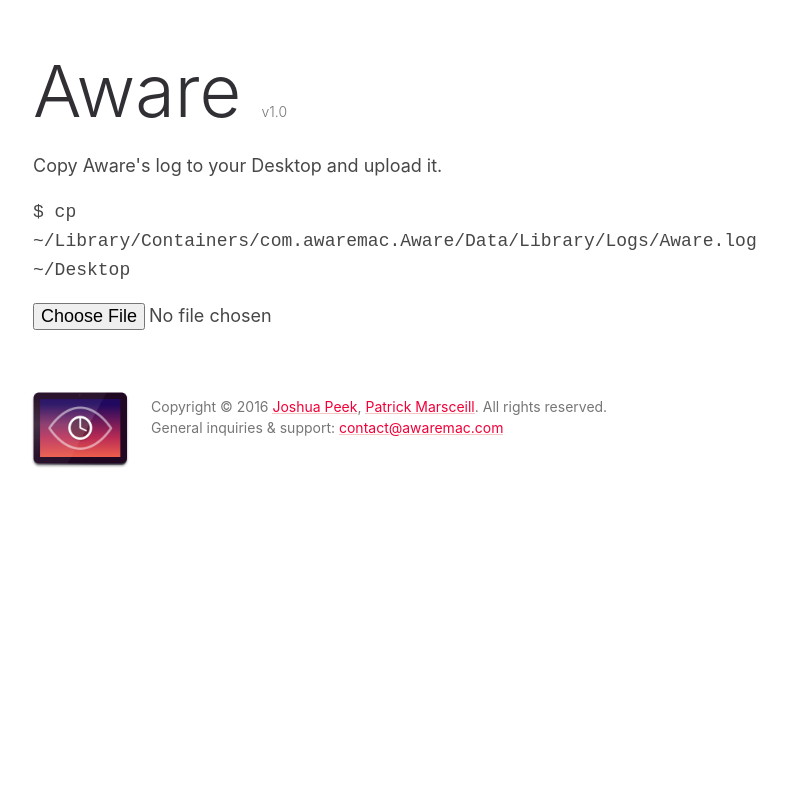
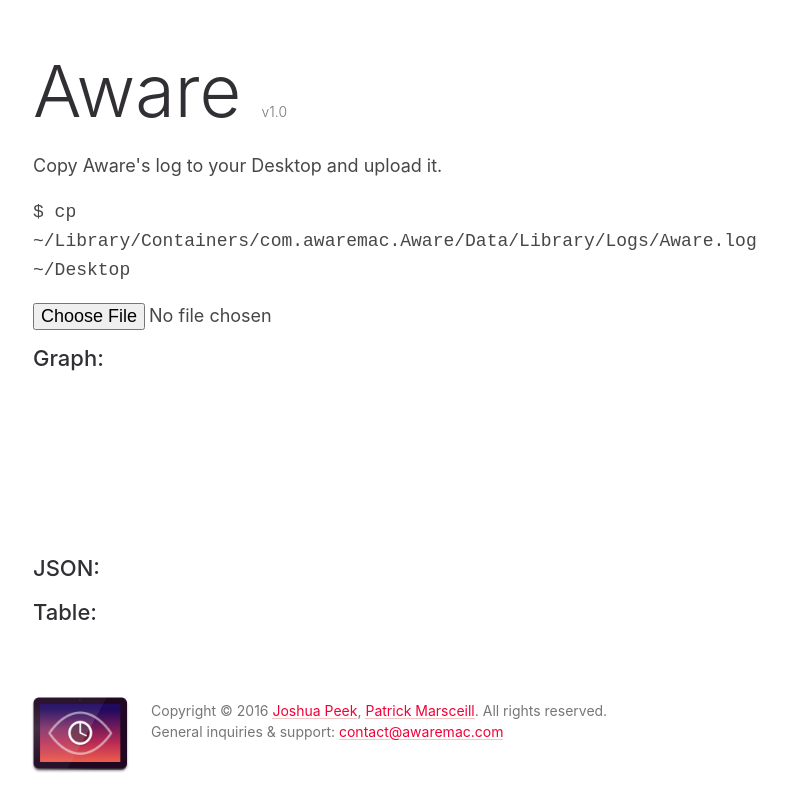
Before and after one commit to josh/Aware, a Jekyll site: the page built from graph.html, in a window 1280 px wide. Shown: the top 811 px of the page, without its empty margins (260-1047 px from the left). Built offline with Jekyll 4.4.1, drawn with Linux system fonts in a browser that asks for light colours.

Commit message:
Refactor graph to bring d3 and spit out json

```diff
--- a/graph.html
+++ b/graph.html
@@ -1,12 +1,30 @@
 ---
-layout: default
+layout: none
 ---
+<!DOCTYPE html>
+<html lang="en-us">
+  <meta charset="utf-8">
+  <meta http-equiv="X-UA-Compatible" content="IE=edge">
+  <meta name="viewport" content="width=device-width, initial-scale=1">
+  <link rel="icon" type="image/x-icon" href="/favicon.ico">
+
+  <title>{% if page.title %}{{ page.title | escape }}{% else %}{{ site.title | escape }}{% endif %}</title>
+
+  <meta name="description" content="{% if page.excerpt %}{{ page.excerpt | strip_html | strip_newlines | truncate: 160 }}{% else %}{{ site.description }}{% endif %}">
+
+  <link rel="stylesheet" href="{{ "/assets/css/main.css" | prepend: site.baseurl }}">
+
+  <script src="assets/js/vendor/d3.min.js" charset="utf-8"></script>
+
+
+  <body>
+  {% include header.html %}
 
   <div class="container">
     <p>Copy Aware's log to your Desktop and upload it.</p>
     <p><code>$ cp ~/Library/Containers/com.awaremac.Aware/Data/Library/Logs/Aware.log ~/Desktop</code></p>
 
-  <form>
+    <form style="margin-bottom: 14px;">
       <script type="text/javascript">
         function copyBytes(buffer, byteOffset, byteLength) {
           var intBytes = Array.from(new Uint8Array(buffer, byteOffset, byteLength));
@@ -40,25 +58,78 @@
           reader.onloadend = function() {
             var buffer = reader.result;
 
+            // DOM Elements
             var table = document.getElementById("output");
+            var jsonTest = document.getElementById("json");
+
+            // Intialize array for data
+            var jsonData = [];
+
+
+            // Reset innerHTML
             table.innerHTML = ""
+            jsonTest.innerHTML = ""
 
+            // Loop though each event in the log
             for (var i = 0; i < buffer.byteLength; i += 9) {
               var type = new Uint8Array(buffer, i, 1)[0]
               var timestamp = new Float64Array(copyBytes(buffer, i+1, 8))[0]
 
+              // Output table rows
               var row = document.createElement("tr")
               row.innerHTML = "<td>" + eventType(type) + "</td>" +
                 "<td>" + new Date(timestamp * 1000) + "</td>"
               table.appendChild(row)
+
+              // Create JSON attributes
+              var datetime = new String(new Date(timestamp * 1000))
+              var aevent = eventType(type)
+
+              // Create JSON event
+              var jsonEvent = { "dateTime" : datetime, "eventType" : aevent }
+
+              // Load the array with each event
+              jsonData.push(jsonEvent);
             }
+
+            // Convert the array to a json string
+            var jsonString = JSON.stringify(jsonData);
+
+            // Conver the the string to a json object
+            var jsonObj = JSON.parse(jsonString);
+
+            // Output the JSON string to HTML
+            jsonTest.innerHTML = jsonString;
           }
           reader.readAsArrayBuffer(file);
         }
       </script>
       <input type="file" onchange="handleUpload(this.files[0])">
     </form>
+    <h3>Graph:</h3>
+    <svg id="chart"></svg>
 
+    <h3 class="mt-2">JSON:</h3>
+    <code id="json">
+    </code>
+
+    <h3 class="mt-2">Table:</h3>
     <table id="output">
     </table>
+
+
+
   </div>
+  <footer role="contentinfo" class="site-footer pb-2 mt-4">
+    <div class="container">
+      <p class="d-inline-block mr-2 mb-1" style="margin-left: -3px;">
+        <a href="https://itunes.apple.com/us/app/aware/id1082170746?mt=12" class="badge-btn"><img src="assets/images/aware_icon.png" alt="Aware icon" width="100" height="100" class="va-middle"></a>
+      </p>
+      <div class="d-inline-block">
+        <p class="text-small text-muted mb-0">Copyright &copy; 2016 <a href="http://joshpeek.com">Joshua&nbsp;Peek</a>, <a href="http://patrickmarsceill.com">Patrick&nbsp;Marsceill</a>. All&nbsp;rights&nbsp;reserved.<br>General inquiries &amp; support: <a href="mailto:{{ site.email | escape }}">{{ site.email | escape }}</a></p>
+      </div>
+    </div>
+  </footer>
+
+  </body>
+</html>
```
Lines whose indentation alone changed are shown as unchanged.
